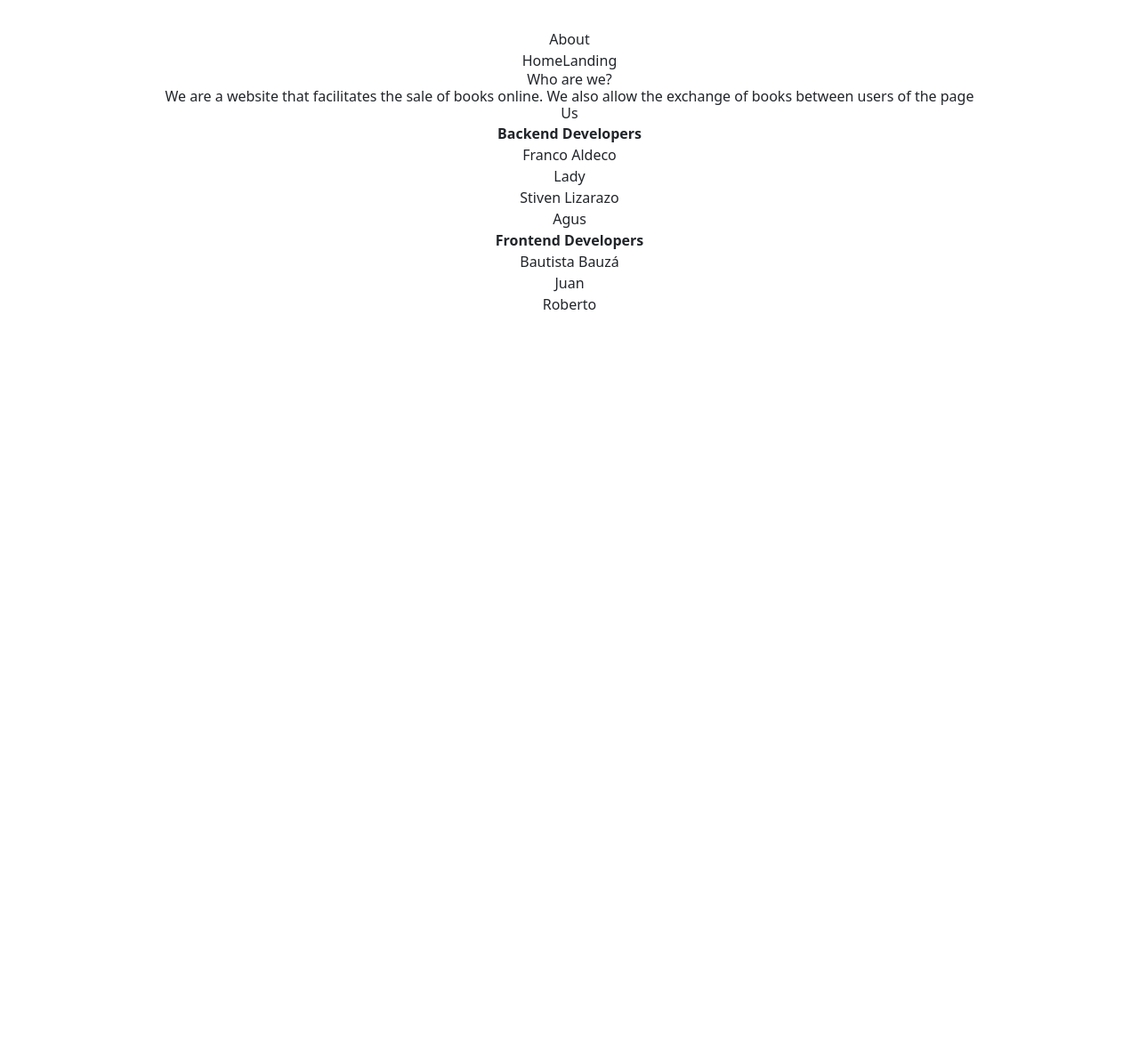
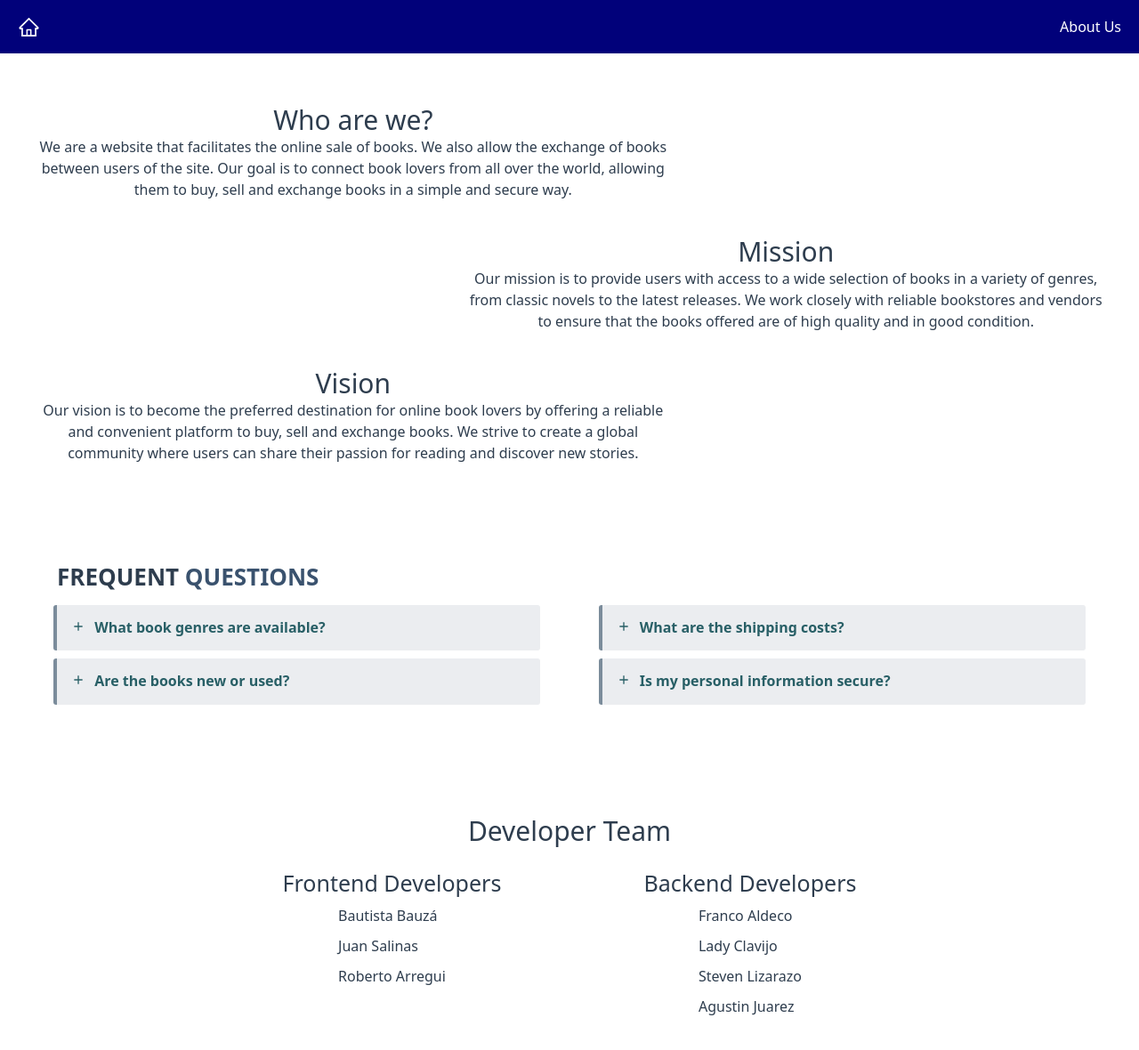
Before and after one commit to ladyclavijo/PF-Henry, a React (Vite) app: page /about in a window 1280 px wide. Shown: the top 1180 px of the page at 89% size. Before the commit the page ends 800 px from the top, so only its background shows below. Built offline with nearby package versions, Linux system fonts and the light colour scheme; no server answers.

Commit message:
adding new info to about

```diff
--- a/src/pages/About/About.jsx
+++ b/src/pages/About/About.jsx
@@ -1,42 +1,60 @@
-import React from "react";
-import { Link } from "react-router-dom";
+// import { Link } from "react-router-dom";
+import NavBar from "../../components/NavBar/NavBar.jsx";
+import './about.css';
+import Faq from './Faq';
+
 
 export default function About() {
   return (
-  <div>
-    <p>About</p>
-      <Link to="/home">
-        <button>Home</button>
-      </Link>
-      <Link to="/">
-        <button>Landing</button>
-      </Link>
+    <div>
+        <NavBar />
+        <div className="containerOne">
+          <div className="divAboutLeft">
+            <h2 className="titles">Who are we?</h2>
+            <p> We are a website that facilitates the online sale of books. We also allow the exchange of books between users of the site. Our goal is to connect book lovers from all over the world, allowing them to buy, sell and exchange books in a simple and secure way.</p>
+          </div>
+        </div>
+        <div className="containerTwo">
+          <div className="divAboutRight">
+            <h2  className="titles">Mission</h2>
+            <p>Our mission is to provide users with access to a wide selection of books in a variety of genres, from classic novels to the latest releases. We work closely with reliable bookstores and vendors to ensure that the books offered are of high quality and in good condition.</p>
+          </div>
+        </div>
+        <div className="containerThree">
+          <div className="divAboutttLeft">
+            <h2  className="titles">Vision</h2>
+            <p>Our vision is to become the preferred destination for online book lovers by offering a reliable and convenient platform to buy, sell and exchange books. We strive to create a global community where users can share their passion for reading and discover new stories.</p>
+          </div>
+        </div>
 
-    <div>
-      <h1>Who are we?</h1>
-    </div>
 
-    <div>
-      <h3>We are a website that facilitates the sale of books online. We also allow the exchange of books between users of the page</h3>
-    </div>
 
-    <div>
-      <h1>Us</h1>
-    </div>
-      <strong>Backend Developers</strong>
-      <ul>
-        <li>Franco Aldeco</li>
-        <li>Lady</li>
-        <li>Stiven Lizarazo</li>
-        <li>Agus</li>
-      </ul>
-    <strong>Frontend Developers</strong>
-    <ul>
-      <li>Bautista Bauzá</li>
-      <li>Juan</li>
-      <li>Roberto</li>
-    </ul>
+      <Faq />
 
-  </div>
+
+
+        <div className="global">
+          <h2 className="titles">Developer Team</h2>
+          <div className="containerFlex">
+              <div className="column">
+                <h3 className="titluloFront">Frontend Developers</h3>
+                <ul>
+                  <li>Bautista Bauzá</li>
+                  <li>Juan Salinas</li>
+                  <li>Roberto Arregui</li>
+                  </ul>
+              </div>
+              <div className="column">
+              <h3 className="titluloBack">Backend Developers</h3>
+              <ul>
+                <li>Franco Aldeco</li>
+                <li>Lady Clavijo</li>
+                <li>Steven Lizarazo</li>
+                <li>Agustin Juarez</li>
+              </ul>
+              </div>
+          </div>
+        </div>
+        </div>
   )
-};
+}
--- /dev/null
+++ b/src/pages/About/Faq.jsx
@@ -0,0 +1,49 @@
+import { useState } from 'react'
+// import { ReadLine } from 'react-icons/ri';
+import { RiAddLine} from 'react-icons/ri';
+import styles from './Faq.module.css'
+import accordingData from './accordingData.js';
+const Faq = () => {
+
+    const [accActive, setAccActive] = useState();
+
+
+    const handleActive = (index) => {
+        accActive === index ? setAccActive() : setAccActive(index)
+    }
+  return (
+    <div className={styles.accordionContainerA}>
+        <div className={styles.titleContainer}>
+            <h2 className={`${styles.title} ${styles.blue}`}>FREQUENT <span className={styles.green}>QUESTIONS</span></h2>
+        </div>
+
+        <div className={styles.accordionContainerB}>
+        {
+            accordingData.map((acc, index) => {
+                return (
+                    <div key={index} className={styles.accordion}
+                        onClick={() => handleActive(index)}>
+                        <div className={styles.accordionHeading}>
+                            <span className={styles.addIcon}
+                                style={{
+                                    transform:`${accActive === index ? 'rotate(45deg)' : 'rotate(0deg)'}`
+                                }}>
+                                <RiAddLine size={16} />
+                            </span>
+                            <h3>{acc.title}</h3>
+                        </div>
+                        {
+                            accActive === index
+                            ? <div className={styles.accordionContent}>{acc.accordionContent}</div>
+                            : null
+                        }
+                    </div>
+                )
+            })
+        }
+        </div>
+    </div>
+  )
+}
+
+export default Faq;
--- /dev/null
+++ b/src/pages/About/Faq.module.css
@@ -0,0 +1,89 @@
+.accordionContainerA {
+    width: 100%;
+    color:#44e2f7;
+    display: flex;
+    flex-direction: column;
+    overflow: hidden;
+    padding-top: 7rem;
+    padding-bottom: 1rem;
+
+  }
+
+  .accordionContainerB {
+    display: flex;
+    justify-content: space-around;
+    flex-wrap: wrap;
+    grid-gap: 9px;
+    color:#285f66;
+    /* padding-left: 3rem; */
+    margin-bottom: 1rem;
+    padding-top: 1rem;
+    padding-bottom: 2rem;
+
+  }
+
+  .accordion {
+    border-radius: 3px;
+    width: 45%;
+    background-color: #ebedf0;
+    border-left: 4px solid #7b8c9b;
+
+  }
+
+  .accordionHeading {
+    padding: 1rem;
+    display: flex;
+    grid-gap: 10px;
+    align-items: flex-start;
+    cursor:pointer;
+    transition: height 3.3s ease-in-out;
+  }
+
+  .accordionHeading > h3 {
+    font-weight: 600;
+    font-size: 1rem;
+    transition: height 3.3s ease-in-out;
+  }
+
+  .addIcon {
+    transform-origin: center;
+    transition: 4.2s ease-in-out;
+    transition: height 0.3s ease-in-out;
+  }
+
+  .accordionContent {
+    padding-left: 3rem;
+    margin-bottom: 1rem;
+    transition: height 5.6s ease-in-out;
+    transition: height 0.3s ease-in-out;
+    text-align: left;
+  }
+
+  .accordion.active {
+    max-height: 2000px;
+    transition: height 0.3s ease-in-out;
+  }
+
+  .titleContainer{
+    display: flex;
+    justify-content: flex-start;
+    flex-wrap: wrap;
+    grid-gap: 9px;
+    padding-left: 2rem;
+  }
+
+  .title {
+    color: rgb(46, 61, 78);
+    font-size: 26px;
+    font-weight: bold;
+  }
+
+  .title h2 {
+    margin: 0;
+    font-size: 1.5rem;
+    font-weight: 600;
+  }
+
+  .green {
+    color: rgb(58, 82, 110);
+  }
--- /dev/null
+++ b/src/pages/About/about.css
@@ -0,0 +1,130 @@
+
+/* .navbar {
+    background-color: #000;
+    color: #fff;
+    padding: 20px;
+  }
+
+  .navbar button {
+    background-color: transparent;
+    border: none;
+    color: #fff;
+    font-size: 16px;
+    margin-right: 2px;
+  }
+
+  .navbar button:hover {
+    cursor: pointer;
+    text-decoration: underline;
+  } */
+
+/*___________________________________*/
+  .containerOne {
+    width: 100%;
+    display: flex;
+    justify-content: flex-start;
+    margin-top: 7%;
+    margin-bottom: 40px;
+  }
+
+  .containerOne .divAboutLeft {
+    width: 60%;
+    color: rgb(46, 61, 78);
+  }
+
+  .containerTwo {
+    width: 100%;
+    display: flex;
+    justify-content: flex-end;
+    margin-bottom: 40px;
+  }
+
+  .containerTwo .divAboutRight {
+    width: 60%;
+    color: rgb(46, 61, 78);
+  }
+
+  .containerThree {
+    width: 100%;
+    display: flex;
+    justify-content: flex-start;
+    margin-top: 20px; /* Ajusta el margen superior según tus necesidades */
+  }
+
+  .containerThree .divAboutttLeft {
+    width: 60%;
+    color: rgb(46, 61, 78);
+  }
+
+/*___________________________________*/
+
+  .global {
+    display: flex;
+    flex-direction: column;
+    align-items: center;
+    text-align: center;
+    margin-top: 60px;
+    color: rgb(46, 61, 78);
+  }
+
+  .titulo {
+    margin-bottom: 20px;
+  }
+
+  .containerFlex {
+    display: flex;
+    justify-content: center;
+    margin-top: 25px;
+  }
+
+  .column {
+    display: flex;
+    flex-direction: column;
+    align-items: center;
+    margin: 0 80px;
+
+  }
+
+  .titluloFront,
+  .titluloBack {
+    font-size: 25px;
+    margin-bottom: 10px;
+  }
+
+  ul {
+    list-style-type: none;
+    padding: 0;
+    margin: 0;
+    text-align: left;
+  }
+
+  li {
+    margin-bottom: 10px;
+  }
+
+
+
+li {
+  margin-bottom: 10px;
+  transition: color 0.3s; /* Transición suave para el cambio de color */
+  position: relative; /* Necesario para posicionar los enlaces */
+  cursor: pointer; /* Cambiar el cursor al pasar el mouse por encima */
+}
+
+li:hover {
+  color: #52949c; /* Cambiar al color azul más claro deseado */
+}
+
+h3:hover, h2:hover {
+  color: #215961;
+}
+
+p:hover{
+  color:#285f66;
+}
+
+
+.titles{
+    font-size: 30px;
+    font-weight: normal;
+  }
--- /dev/null
+++ b/src/pages/About/accordingData.js
@@ -0,0 +1,20 @@
+let accordingData = [
+    {
+        title: 'What book genres are available?',
+        accordionContent: 'We offer a wide range of book genres to suit different interests and preferences. Our collection includes genres such as fiction, computer, economics, history and many more. You can browse our website or use the search function to explore the available genres and discover your next favorite book.'
+      },
+      {
+        title: 'What are the shipping costs?',
+        accordionContent: 'Shipping charges may vary depending on factors such as destination, package weight and shipping method selected. During the checkout process, you will be advised of the specific shipping charges for your order. We strive to offer competitive shipping rates and work with reliable shipping partners to ensure fast and secure delivery of your books.'
+      },
+      {
+        title: 'Are the books new or used?',
+        accordionContent: 'We offer new and used books in our marketplace. Each book specifies whether it is new or used, along with its condition. We strive to provide accurate descriptions and ratings of used books to help you make an informed decision. You can choose the condition and price that best suits your preferences and budget.'
+      },
+      {
+        title: 'Is my personal information secure?',
+        accordionContent: 'Yes, we take the security of your personal information very seriously. We employ industry-standard security measures to protect your data and ensure a safe browsing and shopping experience. We do not share your information with third parties without your consent. For more information, please see our privacy policy.'
+      }
+]
+
+export default accordingData;
```
